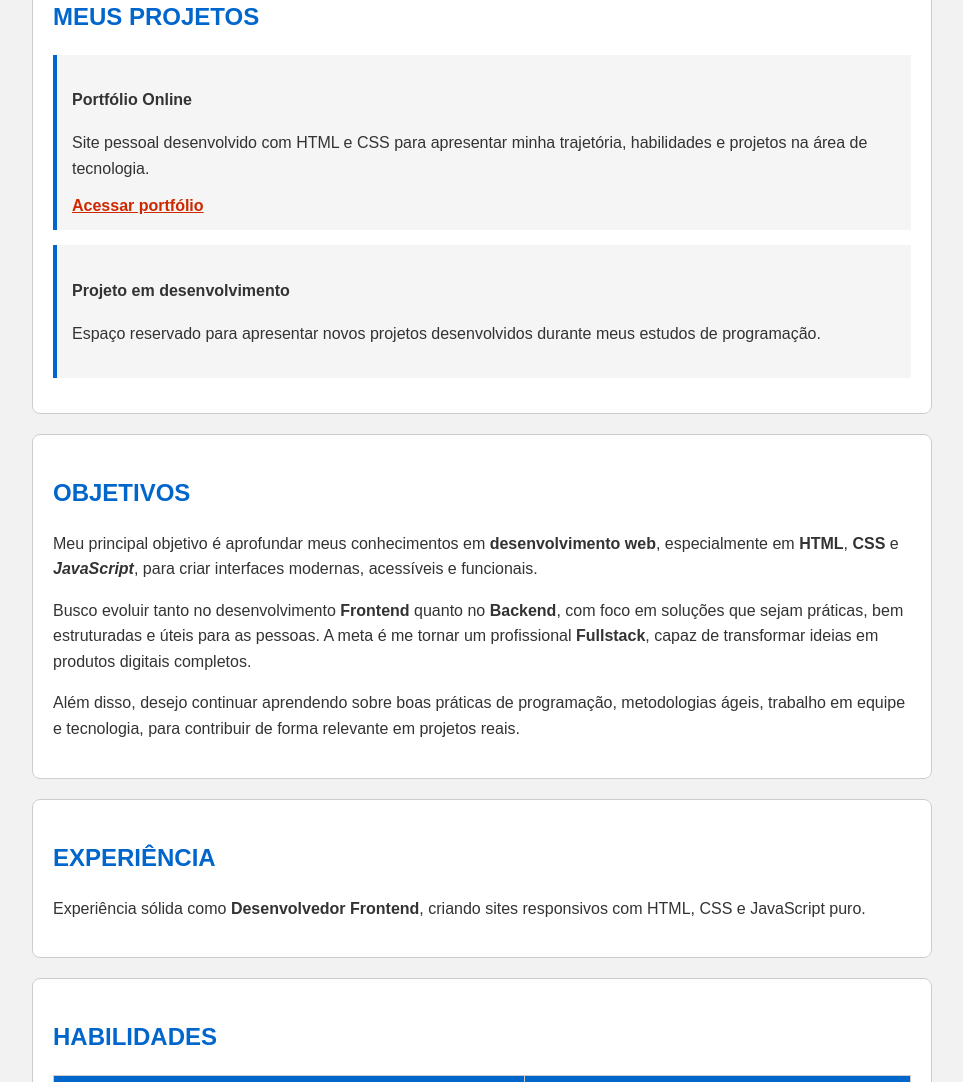
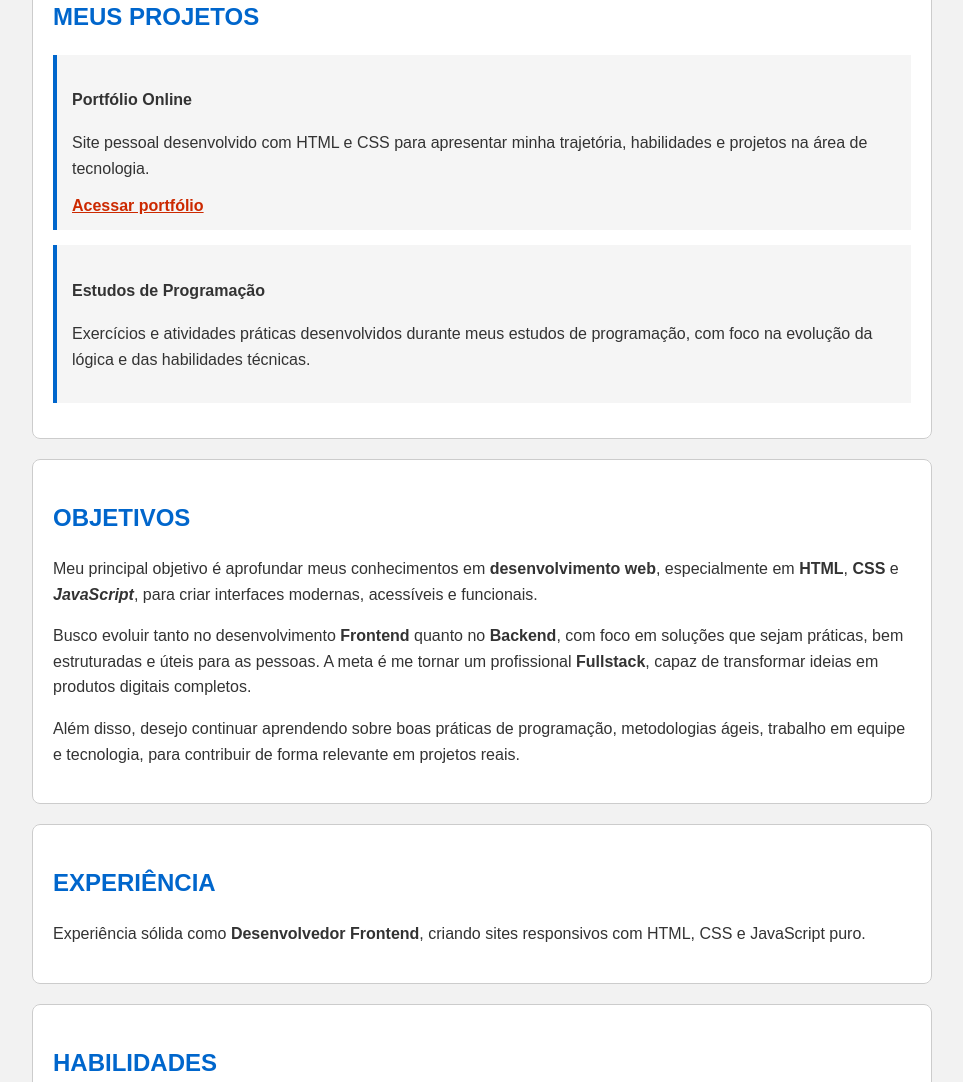
Before and after one commit to wagnerodri/portfolio-wagner-rodrigo, a plain HTML site: page index.html in a window 1280 px wide. Shown: the part 999-2081 px from the top of the page, without its empty margins (158-1121 px from the left). Drawn offline with Linux system fonts and the light colour scheme.

Commit message:
Atualiza descricao dos projetos

```diff
--- a/index.html
+++ b/index.html
@@ -85,14 +85,15 @@
         </a>
     </article>
 
-    <article class="projeto">
-        <h4>Projeto em desenvolvimento</h4>
+<article class="projeto">
+    <h4>Estudos de Programação</h4>
 
-        <p>
-            Espaço reservado para apresentar novos projetos
-            desenvolvidos durante meus estudos de programação.
-        </p>
-    </article>
+    <p>
+        Exercícios e atividades práticas desenvolvidos
+        durante meus estudos de programação, com foco
+        na evolução da lógica e das habilidades técnicas.
+    </p>
+</article>
 </section>
     </fieldset>
 
```
